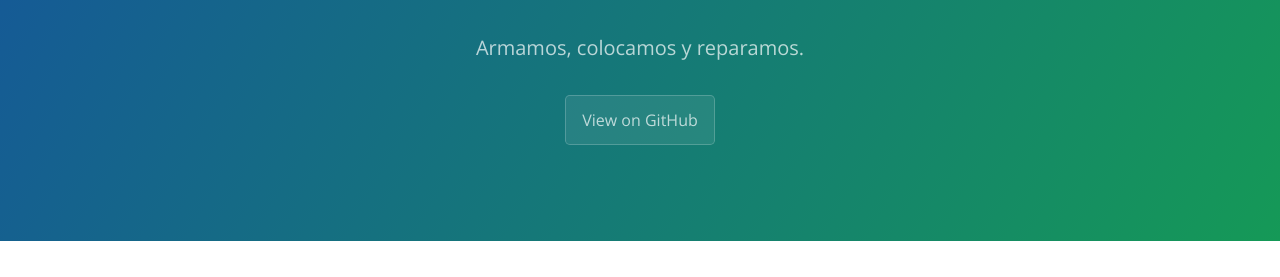
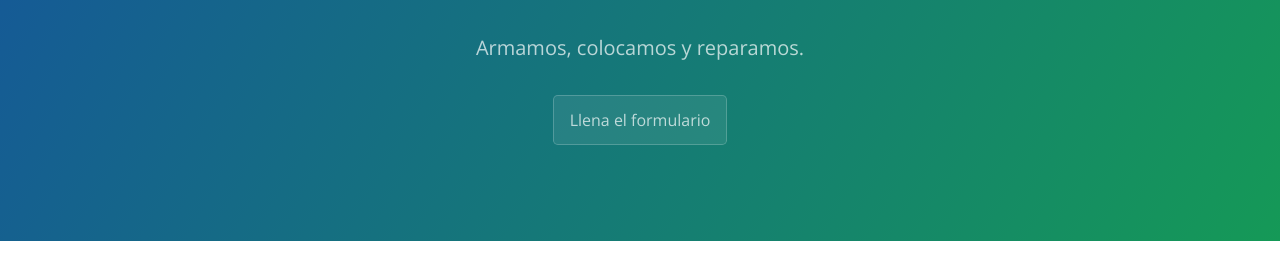
Before and after one commit to rulocastellanos/raucastellanos2.github.io, a Jekyll site: the page built from index.md, in a window 1280 px wide and 900 px high. Shown: the part 142-419 px from the top of the window. Built offline with Jekyll 4.4.1, drawn with Linux system fonts in a browser that asks for light colours.

Commit message:
Update default.html

```diff
--- a/_layouts/default.html
+++ b/_layouts/default.html
@@ -19,7 +19,7 @@
       <h1 class="project-name">{{ page.title | default: site.title | default: site.github.repository_name }}</h1>
       <h2 class="project-tagline">{{ page.description | default: site.description | default: site.github.project_tagline }}</h2>
       {% if site.github.is_project_page %}
-        <a href="{{ site.github.repository_url }}" class="btn">View on GitHub</a>
+        <a href="{{ https://docs.google.com/forms/d/e/1FAIpQLSfMGD6zLWUYT95j6M96pWk3OUK0TgFL8igRfIOeW6yCwr_0kQ/viewform?usp=sharing }}" class="btn">Llena el formulario</a>
       {% endif %}
     </header>
 
```
